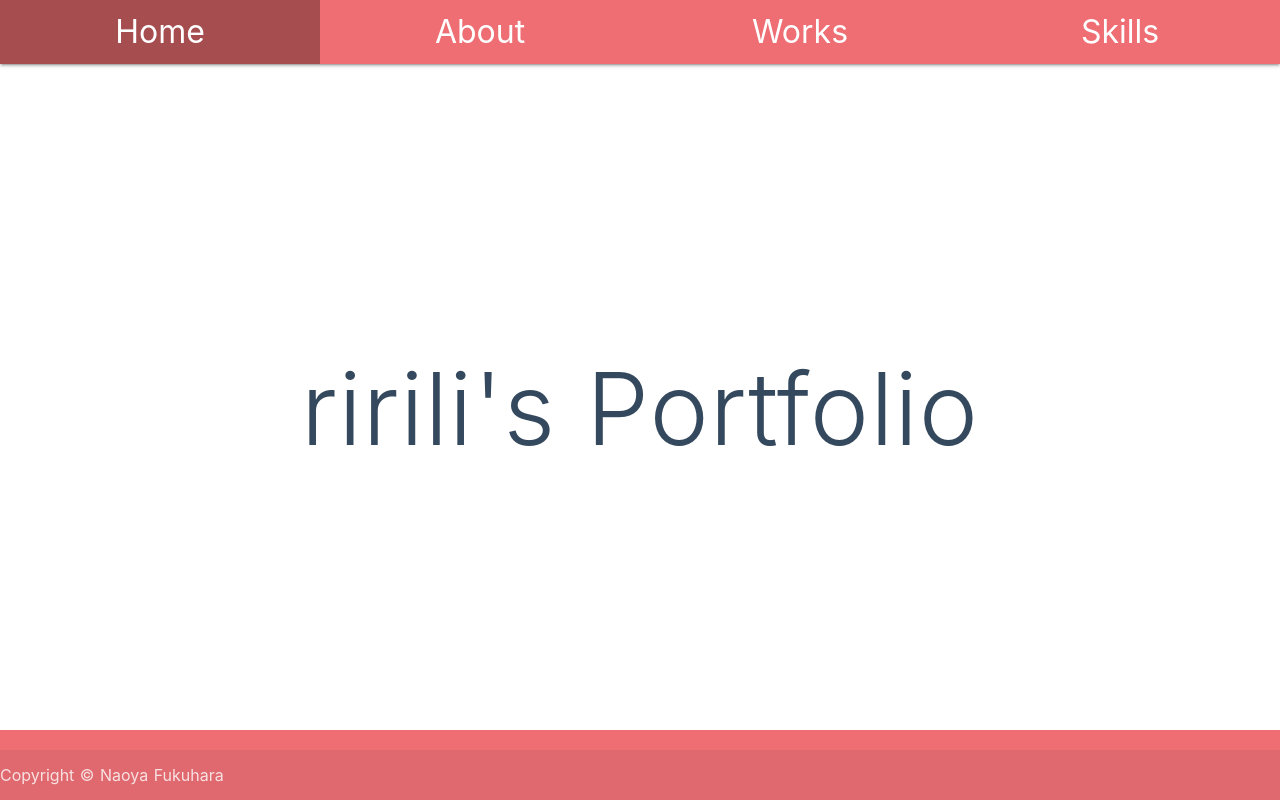
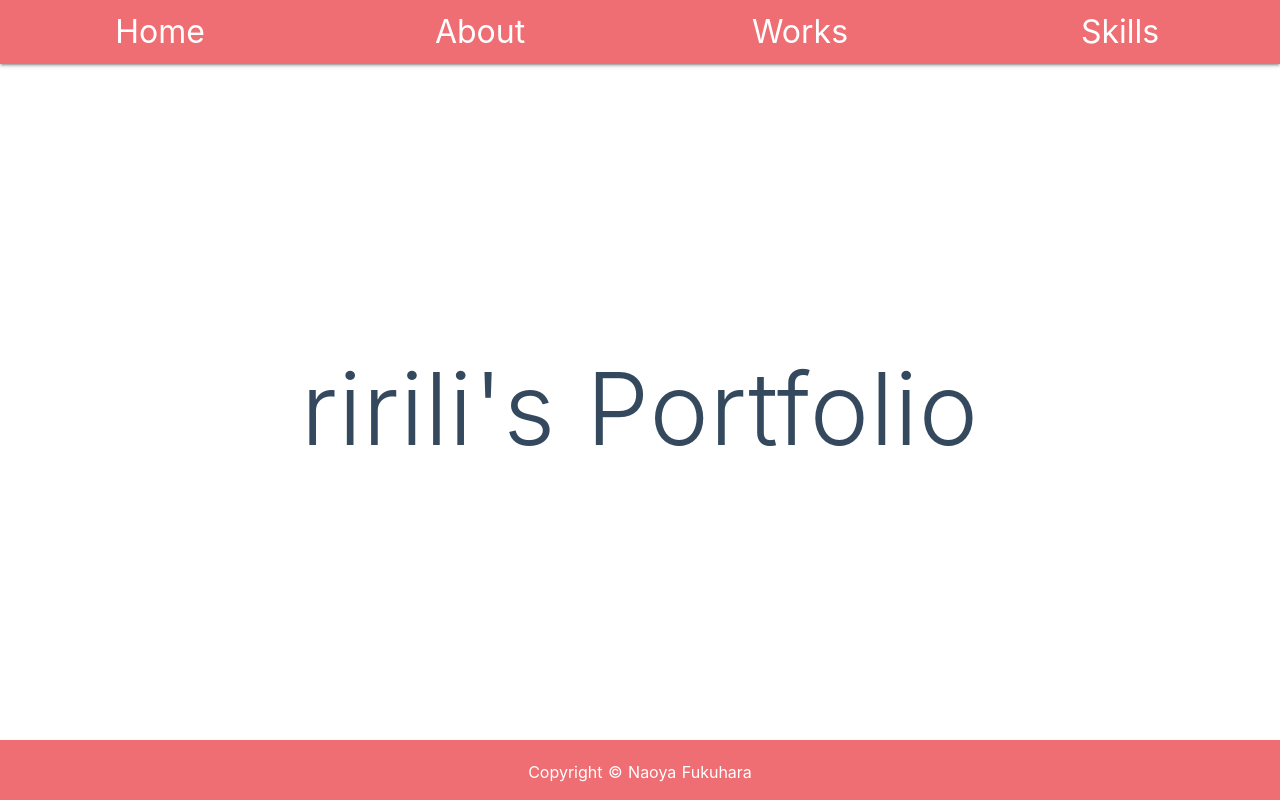
Before and after one commit to ririli47/portfolio, a Nuxt app: page / in a window 1280 px wide. Built offline with nearby package versions, Linux system fonts and the light colour scheme.

Commit message:
modify footer design

```diff
--- a/components/MyFooter.vue
+++ b/components/MyFooter.vue
@@ -1,20 +1,18 @@
 <template>
     <footer class="page-footer">
-        <div class="footer-copyright">
-            Copyright © Naoya Fukuhara
-          </div>
+        <p>Copyright © Naoya Fukuhara</p>
     </footer>
 </template>
 
 
 <style>
-    footer {
+    .page-footer {
         position: fixed;
         bottom: 0;
         width: 100%;
     }
 
-    .footer-copyright {
-        text-align: center;
+    p {
+        margin-bottom: 1rem;
     }
 </style>
```
